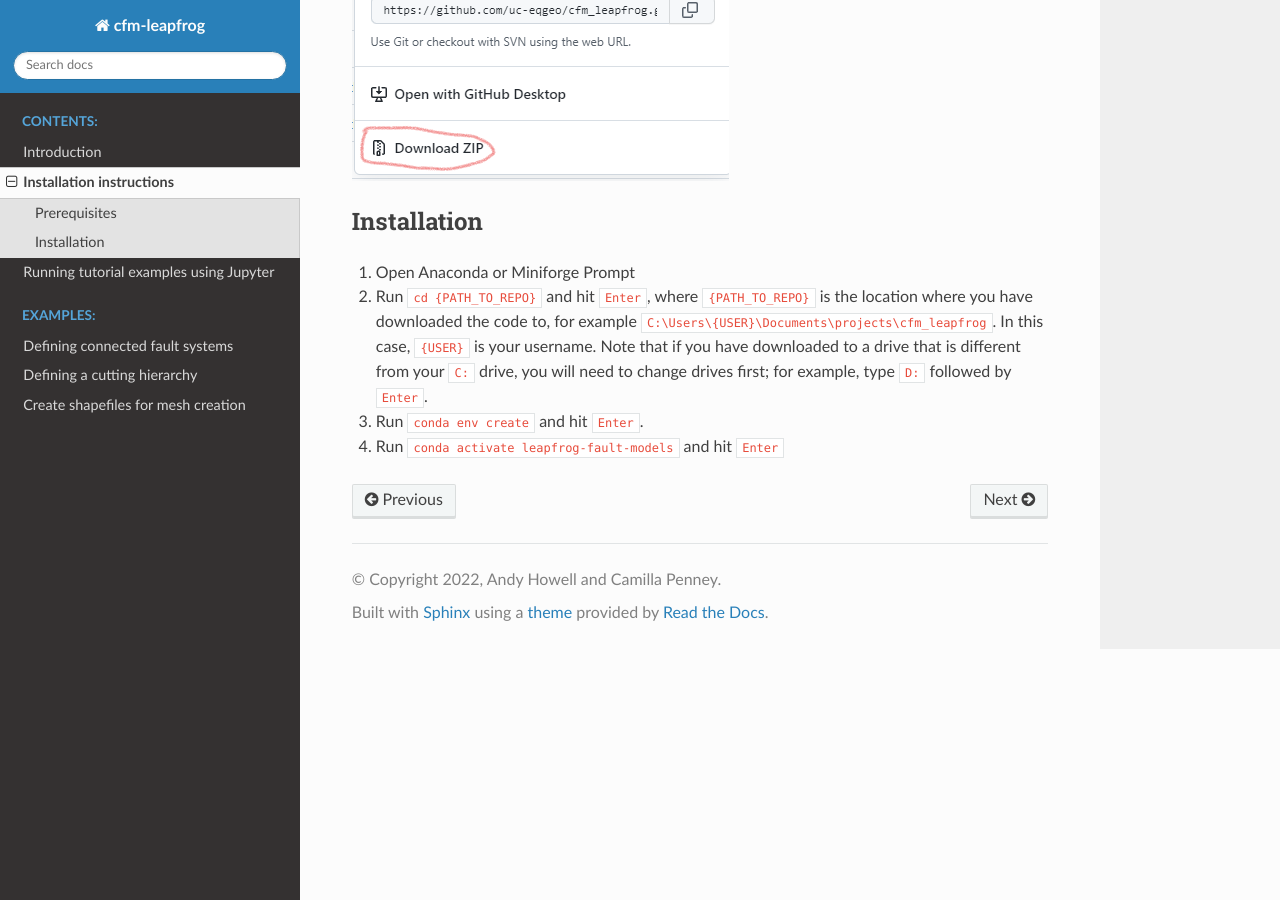
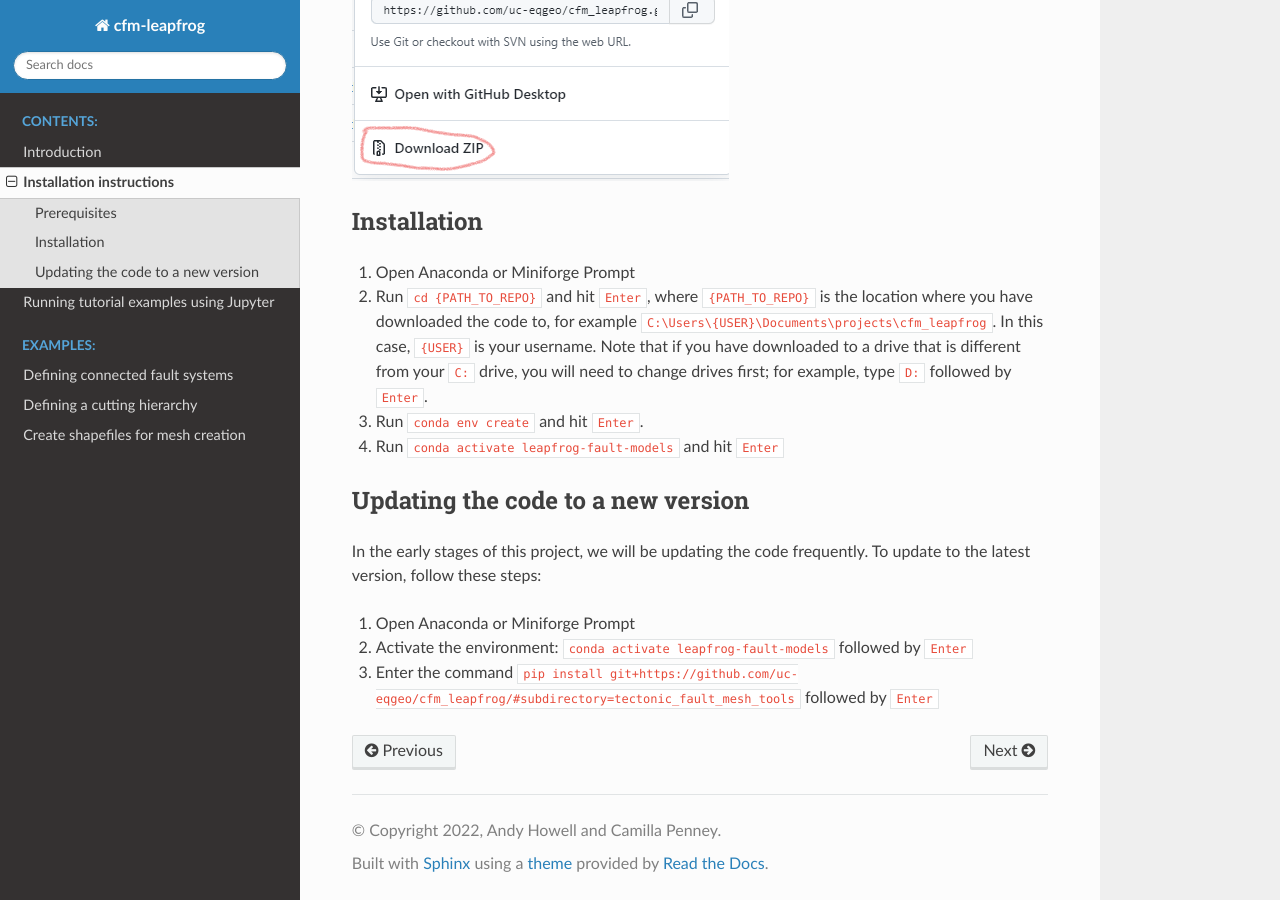
Before and after one commit to uc-eqgeo/cfm_leapfrog, a Sphinx documentation site: the page built from docs/help/install.md, in a window 1280 px wide and 900 px high, scrolled down 617 px. Built offline with Sphinx 7.4.7 and the Read the Docs theme 2.0.0, drawn with Linux system fonts in a browser that asks for light colours.

Commit message:
Add instructions for updating code and update version number

```diff
--- a/docs/help/install.md
+++ b/docs/help/install.md
@@ -21,3 +21,9 @@ this is probably best to do using the download zip interface on GitHub. Make sur
 Note that if you have downloaded to a drive that is different from your `C:` drive, you will need to change drives first; for example, type `D:` followed by `Enter`.
    3. Run `conda env create` and hit `Enter`.
    4. Run `conda activate leapfrog-fault-models` and hit `Enter`
+
+## Updating the code to a new version
+In the early stages of this project, we will be updating the code frequently. To update to the latest version, follow these steps:
+   1. Open Anaconda or Miniforge Prompt
+   2. Activate the environment: `conda activate leapfrog-fault-models` followed by `Enter`
+   3. Enter the command `pip install git+https://github.com/uc-eqgeo/cfm_leapfrog/#subdirectory=tectonic_fault_mesh_tools` followed by `Enter`
```
Also changed, not shown: 1 other file.
